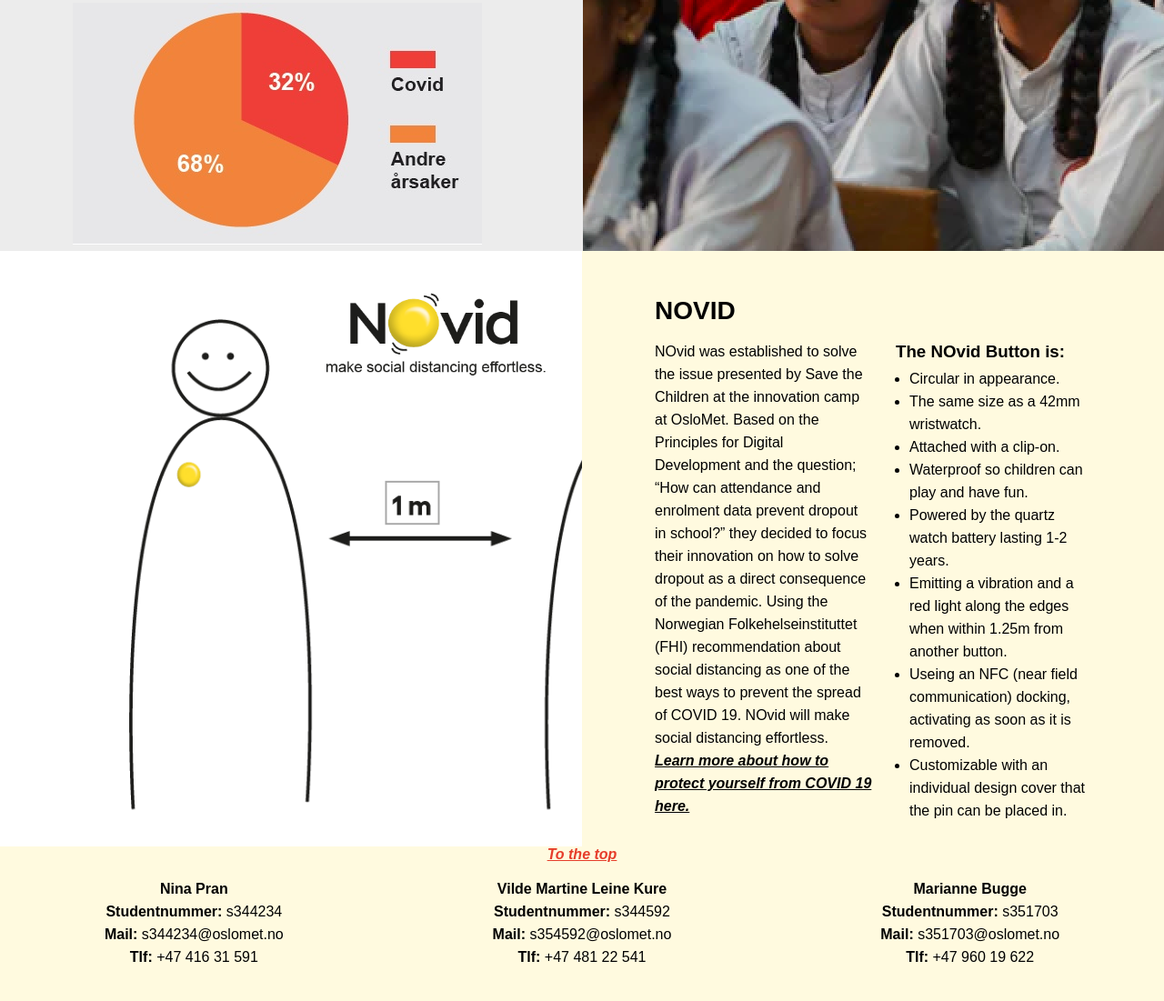
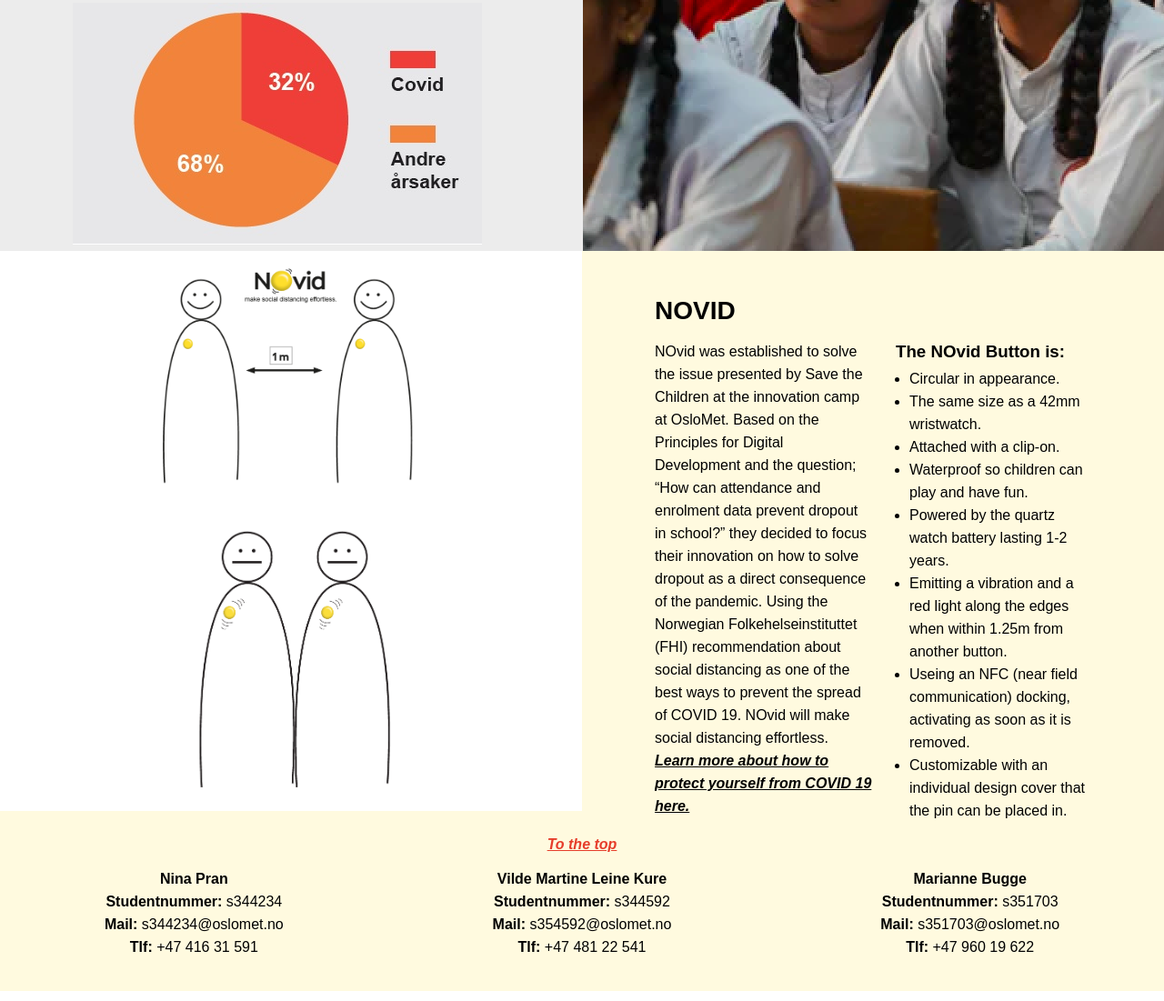
Before and after one commit to NinaPran/DAFE-Oblig-Innovation, a plain HTML site: page index.html in a window 1280 px wide. Shown: the part 1087-2188 px from the top of the page at 91% size. Drawn offline with Linux system fonts and the light colour scheme.

Commit message:
redigert på bilder

```diff
--- a/index.html
+++ b/index.html
@@ -98,7 +98,8 @@
 
     <div id="novid" class="wrapping color4">
       <div class="image imageNOvid col-image-responsive">
-        <img src="Images/NovidTegning.png" alt="Young children attending school">
+        <img class="novid-drawing" src="Images/NovidTegning.png" alt="Young children keeping distance with the NOvid attached">
+        <img class="novid-drawing" src="Images/NovidTegning_2.png" alt="Young children that are too close and are being notified by NOvid">
       </div>
       <div class="textblock col-text-responsive">
         <h2> NOVID </h2>
--- a/stylesheet.css
+++ b/stylesheet.css
@@ -175,6 +175,11 @@ setter størrelse 50% av bredden */
 
 .imageNOvid {
   float: left;
+  background-color: white;
+}
+.novid-drawing{
+  width: 400px;
+  margin: 0 auto;
 }
 
 .color2 {
@@ -240,7 +245,7 @@ setter størrelse 50% av bredden */
   width: 100%;
 }
 
-@media only screen and (min-width: 1000px) {
+@media only screen and (min-width: 1100px) {
   .col-text-responsive {
     width: 50%;
   }
```
Also changed, not shown: Images/NovidTegning_2.png (added).
